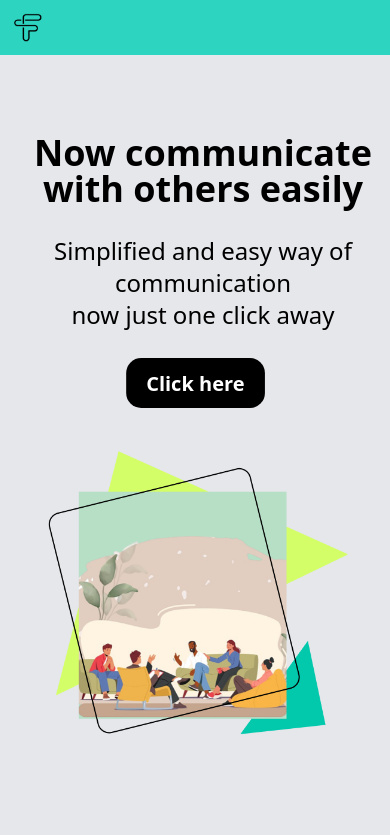
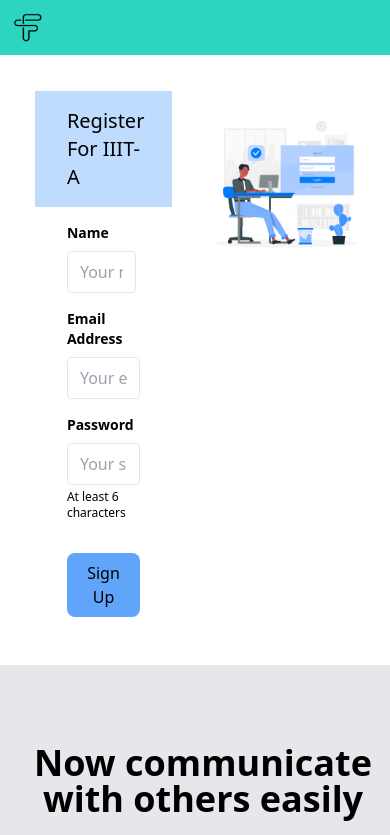
Before and after one commit to opencodeiiita/Forum-Frontend-Web, a React (Create React App) app: page /signup in a window 390 px wide. Shown: the top 835 px of the page. Built offline with nearby package versions, Linux system fonts and the light colour scheme; the HTML template or start-up script is replaced by a standard one.

Commit message:
responsive

```diff
--- a/src/pages/signup/index.js
+++ b/src/pages/signup/index.js
@@ -3,7 +3,77 @@ import signup from "../../assets/signup.jpg";
 const index = () => {
   return (
     <>
-
+      <div className="container px-3 mt-1">
+        <div className="w-full bg-grey-lightest">
+          <div className="container mx-auto py-8 flex flex-wrap ">
+            <div className="w-1/2 lg:w-1/2 mx-auto bg-white flex flex-col justify-center items-center  rounded">
+              <div className="py-4 px-8 w-3/4 text-xl bg-blue-200 border-grey-lighter">
+                Register For IIIT-A
+              </div>
+              <div className="py-4 px-8 w-3/4">
+                <div className="flex mb-4">
+                  <div className="w-full mr-1">
+                    <label
+                      className="block text-grey-darker text-sm font-bold mb-2"
+                      htmlFor="name"
+                    >
+                      Name
+                    </label>
+                    <input
+                      className="appearance-none border rounded w-full py-2 px-3 text-grey-darker"
+                      id="name"
+                      type="text"
+                      placeholder="Your name"
+                    />
+                  </div>
+                </div>
+                <div className="mb-4">
+                  <label
+                    className="block text-grey-darker text-sm font-bold mb-2"
+                    htmlFor="email"
+                  >
+                    Email Address
+                  </label>
+                  <input
+                    className="appearance-none border rounded w-full py-2 px-3 text-grey-darker"
+                    id="email"
+                    type="email"
+                    placeholder="Your email address"
+                  />
+                </div>
+                <div className="mb-4">
+                  <label
+                    className="block text-grey-darker text-sm font-bold mb-2"
+                    htmlFor="password"
+                  >
+                    Password
+                  </label>
+                  <input
+                    className="appearance-none border rounded w-full py-2 px-3 text-grey-darker"
+                    id="password"
+                    type="password"
+                    placeholder="Your secure password"
+                  />
+                  <p className="text-grey text-xs mt-1">
+                    At least 6 characters
+                  </p>
+                </div>
+                <div className="flex items-center justify-between mt-8">
+                  <button
+                    className=" bg-blue-400 hover:bg-blue-dark hover:text-white text-black font-medium py-2 px-4 rounded-lg"
+                    type="submit"
+                  >
+                    Sign Up
+                  </button>
+                </div>
+              </div>
+            </div>
+            <div className="w-1/2 lg:w-1/2 mx-auto bg-white rounded justify-center items-center">
+              <img src={signup} alt="" />
+            </div>
+          </div>
+        </div>
+      </div>
     </>
   );
 };
```
